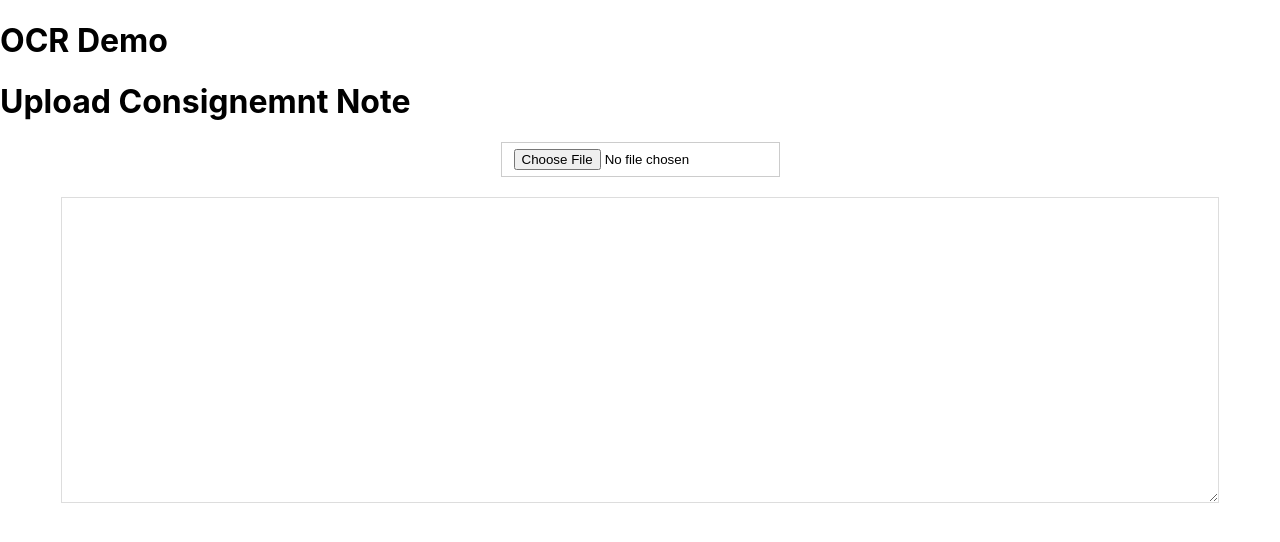
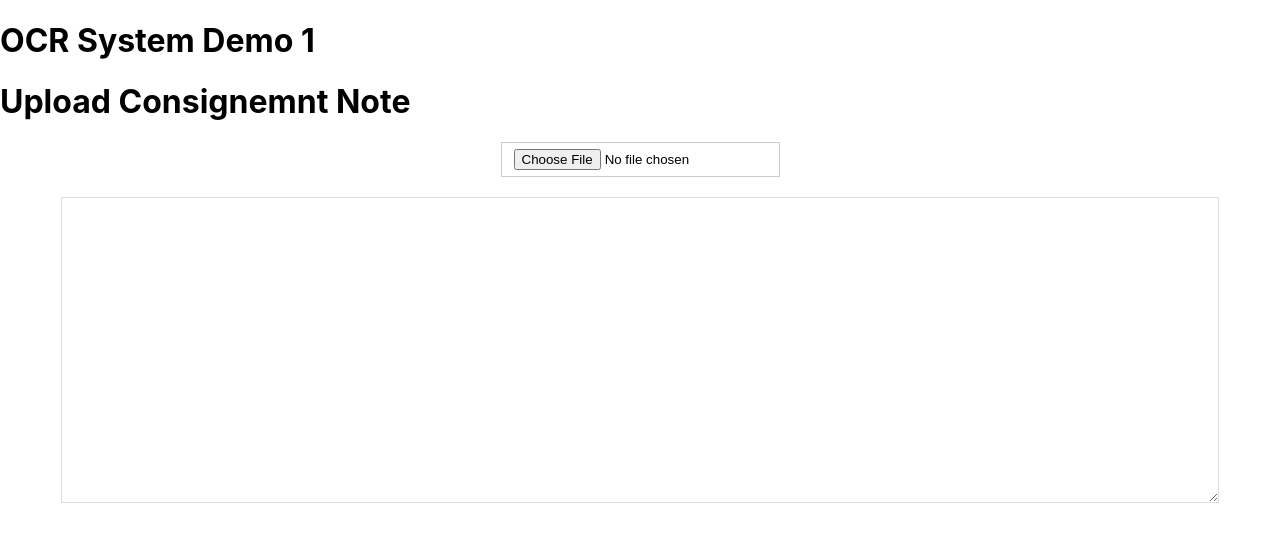
Before and after one commit to themaxempire23/javascript, a React (Create React App) app in the folder orc-web-app/client/: page / in a window 1280 px wide. Shown: the top 542 px of the page. Built offline with nearby package versions, Linux system fonts and the light colour scheme.

Commit message:
Update DocumentUploadPage.js

```diff
--- a/orc-web-app/client/src/components/DocumentUploadPage.js
+++ b/orc-web-app/client/src/components/DocumentUploadPage.js
@@ -4,7 +4,7 @@ import OCRComponent from './OCRComponent';
 const DocumentUploadPage = () => {
   return (
     <div>
-        <h1>OCR Demo</h1>
+        <h1>OCR System Demo 1</h1>
       <h1>Upload Consignemnt Note</h1>
       <OCRComponent />
     </div>
```
